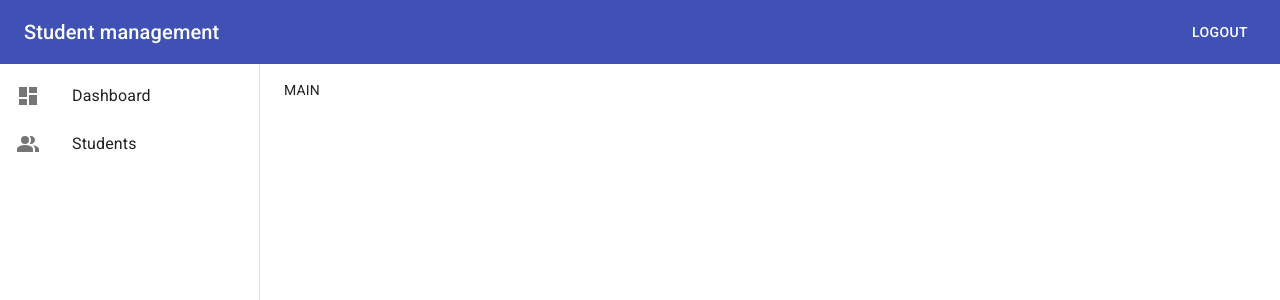
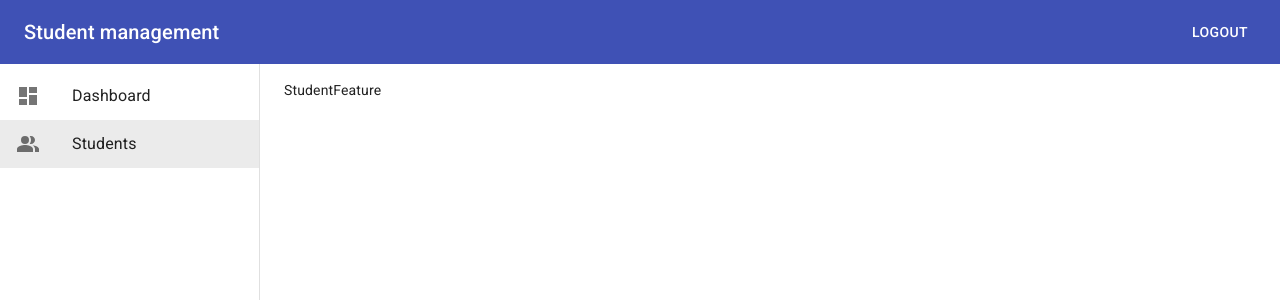
Before and after one commit to stdiohakacy/react-typescript-redux-toolkit, a React (Create React App) app: page /admin/students in a window 1280 px wide. Shown: the top 300 px of the page. Built offline with nearby package versions, Linux system fonts and the light colour scheme; sample sign-in values are in the browser's storage.

Commit message:
nav link dashboard + students

```diff
--- a/src/components/Common/Sidebar.tsx
+++ b/src/components/Common/Sidebar.tsx
@@ -5,6 +5,7 @@ import ListItemText from '@material-ui/core/ListItemText';
 import { makeStyles } from '@material-ui/core/styles';
 import { Dashboard, PeopleAlt } from '@material-ui/icons';
 import React from 'react';
+import { NavLink } from 'react-router-dom';
 
 const useStyles = makeStyles((theme) => ({
   root: {
@@ -12,6 +13,13 @@ const useStyles = makeStyles((theme) => ({
     maxWidth: 360,
     backgroundColor: theme.palette.background.paper,
   },
+  link: {
+    color: 'inherit',
+    textDecoration: 'none',
+    '&.active > div' : {
+      backgroundColor: theme.palette.action.selected
+    }
+  }
 }));
 
 export default function Sidebar() {
@@ -20,18 +28,22 @@ export default function Sidebar() {
   return (
     <div className={classes.root}>
       <List component="nav" aria-label="main mailbox folders">
+        <NavLink to='/admin/dashboard' className={classes.link}>
           <ListItem button>
             <ListItemIcon>
               <Dashboard />
             </ListItemIcon>
             <ListItemText primary="Dashboard" />
           </ListItem>
+        </NavLink>
+        <NavLink to='/admin/students' className={classes.link}>
           <ListItem button>
             <ListItemIcon>
               <PeopleAlt />
             </ListItemIcon>
             <ListItemText primary="Students" />
           </ListItem>
+        </NavLink>
       </List>
     </div>
   );
--- a/src/components/Layout/Admin.tsx
+++ b/src/components/Layout/Admin.tsx
@@ -1,7 +1,10 @@
 import { Box, makeStyles } from '@material-ui/core'
 import { Header } from 'components/Common';
 import Sidebar from 'components/Common/Sidebar';
+import Dashboard from 'features/dashboard';
+import StudentFeature from 'features/student';
 import * as React from 'react'
+import { Route, Switch } from 'react-router';
 
 const useStyles = makeStyles((theme) => ({
     root: {
@@ -33,7 +36,17 @@ export function AdminLayout () {
         <Box className={classes.root}>
             <Box className={classes.header}><Header /></Box>
             <Box className={classes.sidebar}><Sidebar /></Box>
-            <Box className={classes.main}>MAIN</Box>
+            <Box className={classes.main}>
+                <Switch>
+                    <Route path='/admin/dashboard'>
+                        <Dashboard />
+                    </Route>
+
+                    <Route path='/admin/students'>
+                        <StudentFeature />
+                    </Route>
+                </Switch>
+            </Box>
         </Box>
     )
 }
--- a/src/features/auth/authSaga.ts
+++ b/src/features/auth/authSaga.ts
@@ -12,7 +12,7 @@ function* handleLogin(payload: LoginPayload) {
             name: 'Duy Nguyen'
         }))
 
-        yield put(push('/admin'))
+        yield put(push('/admin/dashboard'))
     } catch (error: any) {
         yield put(authActions.loginFailed(error.message))
     }
--- /dev/null
+++ b/src/features/dashboard/index.tsx
@@ -0,0 +1,5 @@
+import * as React from 'react';
+
+export default function Dashboard () {
+  return (<div>Dashboard</div>);
+}
--- /dev/null
+++ b/src/features/student/index.tsx
@@ -0,0 +1,5 @@
+import * as React from 'react';
+
+export default function StudentFeature () {
+  return (<div>StudentFeature</div>);
+}
```
Lines whose indentation alone changed are shown as unchanged.
